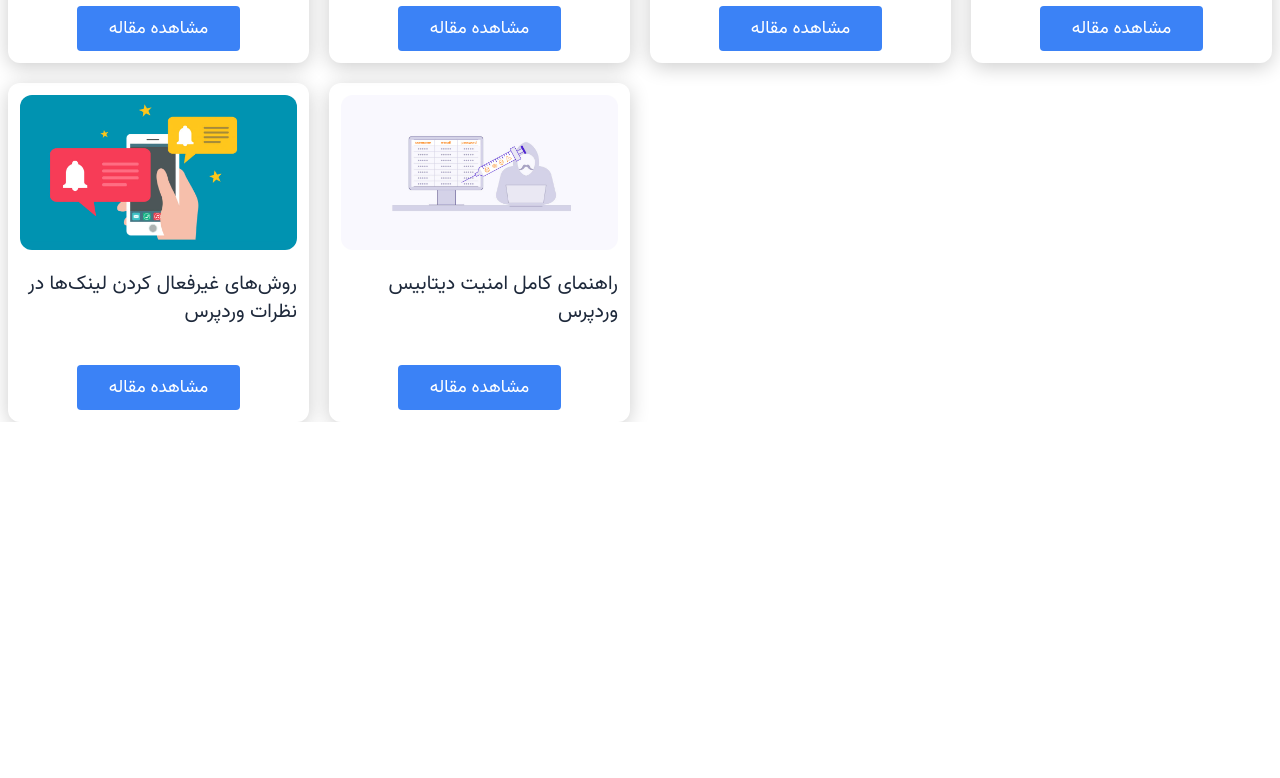
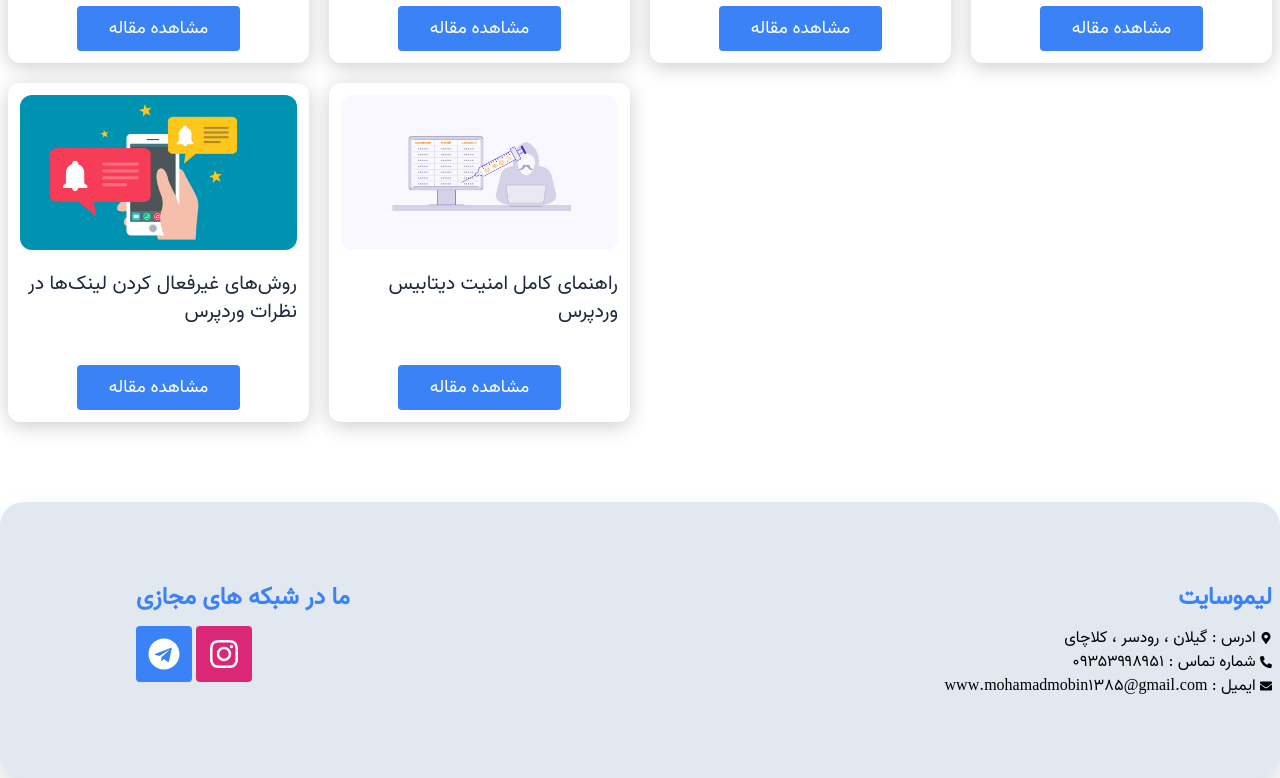
Before and after one commit to mohamad-mobin/limoo-site, a website: page public/index3.html in a window 1280 px wide. Shown: the part 765-1543 px from the top of the page. Before the commit the page ends 1187 px from the top, so only its background shows below. Drawn offline with nearby package versions, Linux system fonts and the light colour scheme.

Commit message:
adding-footer-to-maghalat

```diff
--- a/public/index3.html
+++ b/public/index3.html
@@ -172,6 +172,43 @@
         </div>
     </section>
 
+    <!---------------- FOOTER  -->
+    <section class="shadow-2xl bg-slate-200 mt-20 rounded-r-3xl rounded-l-3xl py-20">
+        <div class="container grid md:grid-cols-2 grid-cols-1">
+            <!-- left footer -->
+             <div class="pl-32 order-1 md:-order-1">
+                <h2 class="text-blue-500 text-2xl font-bold pb-3 text-right md:text-left pt-5 md:pt-0">ما در شبکه های مجازی<h2>
+                    <!-- icons -->
+                     <div class="flex gap-x-1">
+                    <a href="">
+                        <svg class="size-14 fill-white bg-blue-500 p-3 rounded" viewBox="0 0 496 512" xmlns="http://www.w3.org/2000/svg"><path d="M248 8C111 8 0 119 0 256s111 248 248 248 248-111 248-248S385 8 248 8zm121.8 169.9l-40.7 191.8c-3 13.6-11.1 16.9-22.4 10.5l-62-45.7-29.9 28.8c-3.3 3.3-6.1 6.1-12.5 6.1l4.4-63.1 114.9-103.8c5-4.4-1.1-6.9-7.7-2.5l-142 89.4-61.2-19.1c-13.3-4.2-13.6-13.3 2.8-19.7l239.1-92.2c11.1-4 20.8 2.7 17.2 19.5z"></path></svg>
+                    </a>
+                    <a href="">
+                        <svg class="size-14 fill-white bg-pink-600 p-3 rounded" fill-white" viewBox="0 0 448 512" xmlns="http://www.w3.org/2000/svg"><path d="M224.1 141c-63.6 0-114.9 51.3-114.9 114.9s51.3 114.9 114.9 114.9S339 319.5 339 255.9 287.7 141 224.1 141zm0 189.6c-41.1 0-74.7-33.5-74.7-74.7s33.5-74.7 74.7-74.7 74.7 33.5 74.7 74.7-33.6 74.7-74.7 74.7zm146.4-194.3c0 14.9-12 26.8-26.8 26.8-14.9 0-26.8-12-26.8-26.8s12-26.8 26.8-26.8 26.8 12 26.8 26.8zm76.1 27.2c-1.7-35.9-9.9-67.7-36.2-93.9-26.2-26.2-58-34.4-93.9-36.2-37-2.1-147.9-2.1-184.9 0-35.8 1.7-67.6 9.9-93.9 36.1s-34.4 58-36.2 93.9c-2.1 37-2.1 147.9 0 184.9 1.7 35.9 9.9 67.7 36.2 93.9s58 34.4 93.9 36.2c37 2.1 147.9 2.1 184.9 0 35.9-1.7 67.7-9.9 93.9-36.2 26.2-26.2 34.4-58 36.2-93.9 2.1-37 2.1-147.8 0-184.8zM398.8 388c-7.8 19.6-22.9 34.7-42.6 42.6-29.5 11.7-99.5 9-132.1 9s-102.7 2.6-132.1-9c-19.6-7.8-34.7-22.9-42.6-42.6-11.7-29.5-9-99.5-9-132.1s-2.6-102.7 9-132.1c7.8-19.6 22.9-34.7 42.6-42.6 29.5-11.7 99.5-9 132.1-9s102.7-2.6 132.1 9c19.6 7.8 34.7 22.9 42.6 42.6 11.7 29.5 9 99.5 9 132.1s2.7 102.7-9 132.1z"></path></svg>
+                    </a>
+                     </div>
+             </div>
+             <!-- right footer -->
+              <div class="text-right">
+                <p class="text-blue-500 text-2xl font-bold pb-3">لیموسایت</p>
+                <ul>
+                    <li>
+                        <span>ادرس : گیلان ، رودسر ، کلاچای</span>
+                        <span><svg aria-hidden="true" class="size-3 inline" viewBox="0 0 384 512" xmlns="http://www.w3.org/2000/svg"><path d="M172.268 501.67C26.97 291.031 0 269.413 0 192 0 85.961 85.961 0 192 0s192 85.961 192 192c0 77.413-26.97 99.031-172.268 309.67-9.535 13.774-29.93 13.773-39.464 0zM192 272c44.183 0 80-35.817 80-80s-35.817-80-80-80-80 35.817-80 80 35.817 80 80 80z"></path></svg></span>
+                    </li>
+                    <li>
+                        <span>شماره تماس : ۰۹۳۵۳۹۹۸۹۵۱</span>
+                        <span><svg aria-hidden="true" class="size-3 inline" viewBox="0 0 512 512" xmlns="http://www.w3.org/2000/svg"><path d="M497.39 361.8l-112-48a24 24 0 0 0-28 6.9l-49.6 60.6A370.66 370.66 0 0 1 130.6 204.11l60.6-49.6a23.94 23.94 0 0 0 6.9-28l-48-112A24.16 24.16 0 0 0 122.6.61l-104 24A24 24 0 0 0 0 48c0 256.5 207.9 464 464 464a24 24 0 0 0 23.4-18.6l24-104a24.29 24.29 0 0 0-14.01-27.6z"></path></svg></span>
+                    </li>
+                    <li>
+                        <span>www.mohamadmobin1385@gmail.com : ایمیل</span>
+                        <span><svg aria-hidden="true" class="size-3 inline" viewBox="0 0 512 512" xmlns="http://www.w3.org/2000/svg"><path d="M502.3 190.8c3.9-3.1 9.7-.2 9.7 4.7V400c0 26.5-21.5 48-48 48H48c-26.5 0-48-21.5-48-48V195.6c0-5 5.7-7.8 9.7-4.7 22.4 17.4 52.1 39.5 154.1 113.6 21.1 15.4 56.7 47.8 92.2 47.6 35.7.3 72-32.8 92.3-47.6 102-74.1 131.6-96.3 154-113.7zM256 320c23.2.4 56.6-29.2 73.4-41.4 132.7-96.3 142.8-104.7 173.4-128.7 5.8-4.5 9.2-11.5 9.2-18.9v-19c0-26.5-21.5-48-48-48H48C21.5 64 0 85.5 0 112v19c0 7.4 3.4 14.3 9.2 18.9 30.6 23.9 40.7 32.4 173.4 128.7 16.8 12.2 50.2 41.8 73.4 41.4z"></path></svg></span>
+                    </li>
+                </ul>
+              </div>
+        </div>
+    </section>
+
     <script src="script.js"></script>
 </body>
 
```
